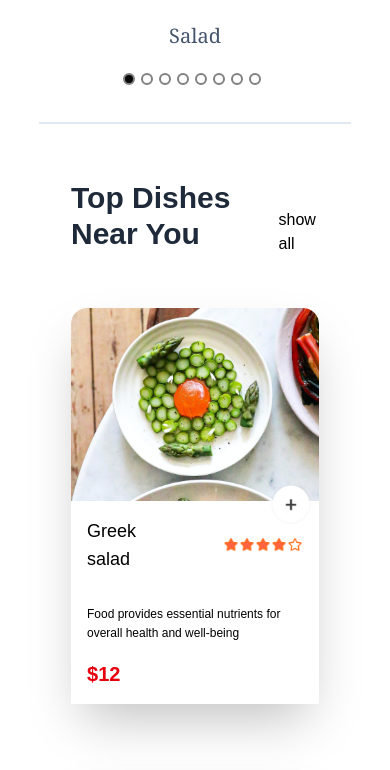
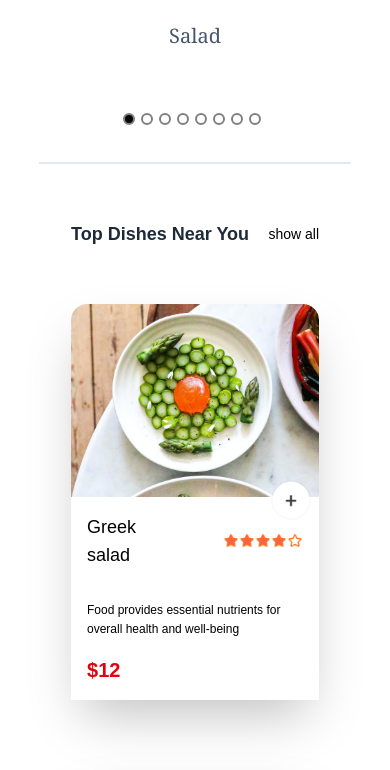
Before and after one commit to ravinder-mvt/FoodApplication, a React (Vite) app in the folder client/: page / in a window 390 px wide. Shown: the part 891-1661 px from the top of the page. Built offline with nearby package versions, Linux system fonts and the light colour scheme.

Commit message:
change in top products page

```diff
--- a/client/src/components/MenuSection.jsx
+++ b/client/src/components/MenuSection.jsx
@@ -47,7 +47,7 @@ const MenuSection = () => {
 
 
                                     <img src={item.menu_image} alt="menu" className={`${activeMenu == item.menu_name ? "border-red-500 border-4" : ""}  rounded-full`} />
-                                    <h1 className='text-xl text-slate-600 font-serif mb-10'>
+                                    <h1 className='text-xl text-slate-600 font-serif mb-20 sm:mb-10'>
                                         {
                                             item.menu_name
                                         }
--- a/client/src/components/TopDishes.jsx
+++ b/client/src/components/TopDishes.jsx
@@ -15,10 +15,10 @@ const TopDishes = ({ activeMenu,setActiveMenu }) => {
     return (
         <div className="px-8 py-10">
             <div className='flex items-center justify-between w-full'>
-                <h1 className="text-3xl font-bold mb-8 text-gray-800">
+                <h1 className="text-lg flex items-center justify-center sm:text-3xl font-bold mb-8 text-gray-800">
                     Top Dishes Near You
                 </h1>
-                <p className='flex items-center justify-center hover:border-b-green-500 hover:border-b-2'onClick={()=>setActiveMenu("")}>
+                <p className='flex items-center text-sm justify-center mb-8 hover:border-b-green-500 hover:border-b-2' onClick={()=>setActiveMenu("")}>
                     show all
                 </p>
             </div>
```
